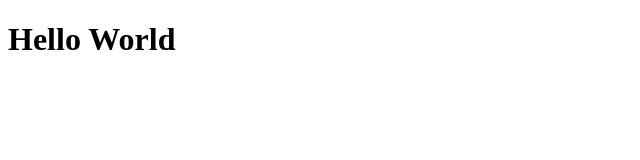
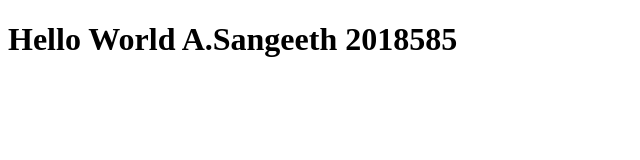
Before and after one commit to dilumdesilva/IIT_Workshop, a plain HTML site: page index.html in a window 1280 px wide. Shown: the whole page, without its empty margins (0-640 px from the left). Drawn offline with Linux system fonts and the light colour scheme.

Commit message:
Added My Name

```diff
--- a/index.html
+++ b/index.html
@@ -6,6 +6,9 @@
     <body>
         <h1>
             Hello World
+
+            A.Sangeeth
+            2018585
         </h1>
     </body>
 </html>
```
